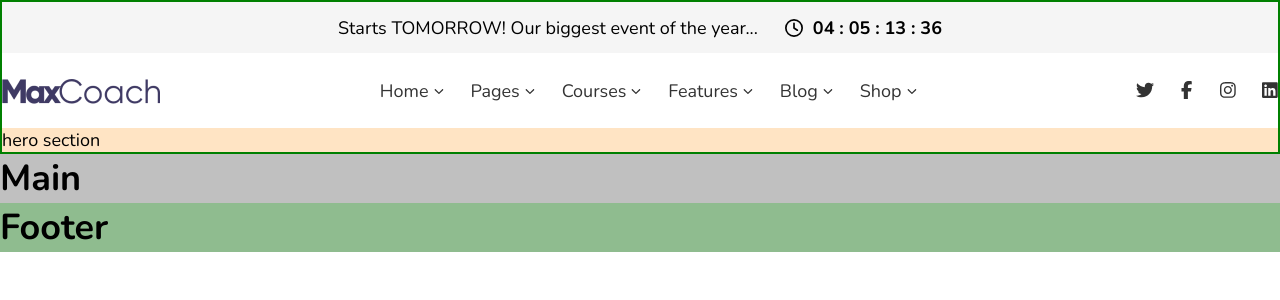
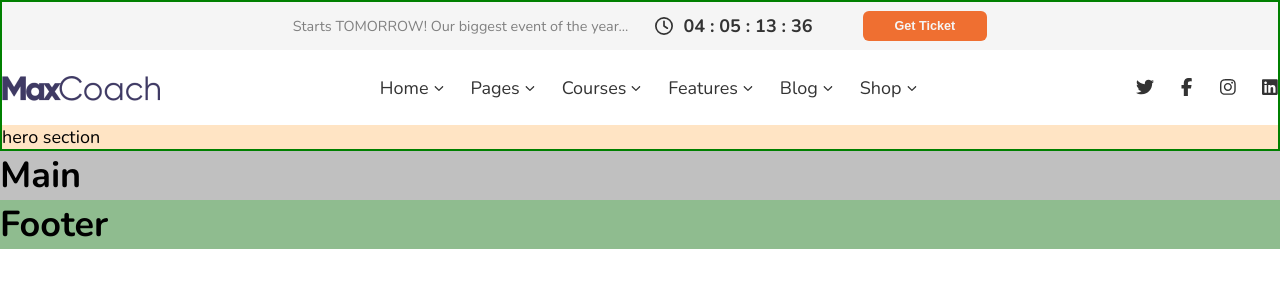
Before and after one commit to SalvatoreCapano/proj-html-vuejs, a Vue app: page / in a window 1280 px wide. Shown: the top 300 px of the page. Built offline with nearby package versions, Linux system fonts and the light colour scheme.

Commit message:
Agg. pulsante nel countdown

```diff
--- a/src/components/Header/AppHeaderCountdown.vue
+++ b/src/components/Header/AppHeaderCountdown.vue
@@ -103,9 +103,15 @@ export default {
           :
           <span>{{ calcMinutes }}</span>
           :
-          <span>{{ this.seconds }}</span>
+          <span>
+            <span v-if="(this.seconds >= 0) && (this.seconds < 10)">0</span>{{ this.seconds }}
+          </span>
 
         </div> <!-- /countdown-->
+
+        <button>
+          <a href="#">get ticket</a>
+        </button>
 
       </div> <!-- /countdownContainer-->
 
@@ -126,15 +132,23 @@ section {
 .container {
   @include flexRowCenterGap ($spacing-medium);
   @include mainContainer;
-  padding: 0.75rem 0
+  padding: 0.5rem 0
 }
-
+p {
+  color: $neutral-color-one;
+  font-size: 0.8rem
+}
 .countdownContainer {
   @include flexRowCenterGap (10px);
+  color: $dark-color-one;
 
   .countdown {
     font-weight: 700;
   }
+}
 
+button {
+  @include ctaButton;
+  margin-left: 40px;
 }
 </style>
--- a/src/styles/partials/mixins.scss
+++ b/src/styles/partials/mixins.scss
@@ -21,3 +21,23 @@
     margin: 0 auto;
     padding: 0 1rem;
 }
+
+// BUTTONS
+@mixin ctaButton {
+    display: inline-block;
+    background-color: $cta-color;
+    border: none;
+    border-radius: 6px;
+
+
+    a {
+        display: inline-block;
+        padding: 8px 32px;
+
+        color: $light-color-two;
+        text-decoration: none;
+        text-transform: capitalize;
+        font-size: 0.70rem;
+        font-weight: 700;
+    }
+}
--- a/src/styles/partials/variables.scss
+++ b/src/styles/partials/variables.scss
@@ -1,12 +1,16 @@
 // COLORS
 $light-color-one: #ffffff;
 $light-color-two: #f5f5f5;
+
+$neutral-color-one :#808080;
 
 $dark-color-one: #333333;
 
 $hover-color: #1972f5;
 $active-color: #458bf5;
 
+$cta-color: #ef6f31;
+
 // SPACING
 $spacing-small: 1rem;
 $spacing-medium: 1.5rem;
```
